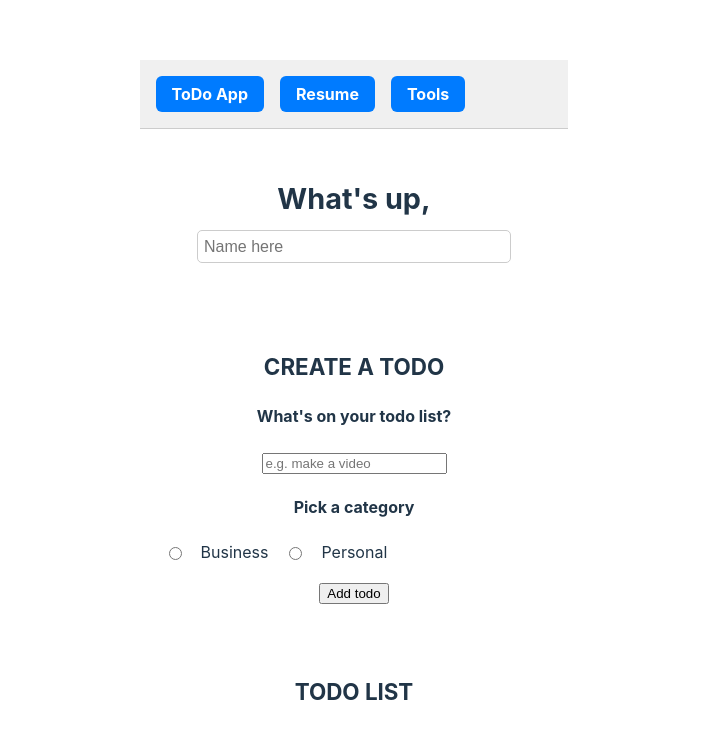
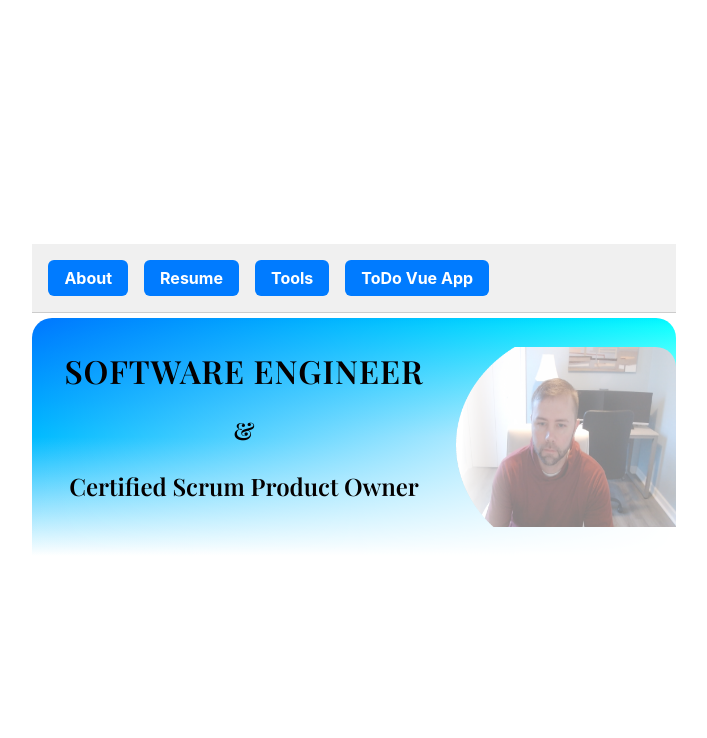
Before and after one commit to bgates284/vue_todo, a Vue app: page / in a window 1280 px wide. Shown: the top 738 px of the page, without its empty margins (286-993 px from the left). Built offline with nearby package versions, Linux system fonts and the light colour scheme; the HTML template or start-up script is replaced by a standard one.

Commit message:
about component

```diff
--- a/src/App.vue
+++ b/src/App.vue
@@ -3,13 +3,15 @@ import { ref } from 'vue'
 import Resume from './components/Resume.vue'
 import ToDo from './components/ToDo.vue'
 import Tools from './components/Tools.vue'
+import About from './components/About.vue'
 
-const currentComponent = ref('ToDo')
+const currentComponent = ref('About')
 
 const components = {
   ToDo,
   Resume,
-  Tools
+  Tools,
+  About
 }
 </script>
 
@@ -17,9 +19,10 @@ const components = {
   <div class="wrapper">
     <!-- This nav is always visible -->
     <nav class="nav-bar">
-      <button @click="currentComponent = 'ToDo'">ToDo App</button>
+      <button @click="currentComponent = 'About'">About</button>
       <button @click="currentComponent = 'Resume'">Resume</button>
       <button @click="currentComponent = 'Tools'">Tools</button>
+      <button @click="currentComponent = 'ToDo'">ToDo Vue App</button>
     </nav>
 
     <!-- Only this changes -->
--- /dev/null
+++ b/src/components/About.vue
@@ -0,0 +1,53 @@
+<template>
+    <div class="image-banner">
+      <div class="banner-text">
+        <h1>Software Engineer</h1>
+        <h2> & </h2>
+        <h2>Certified Scrum Product Owner</h2>
+      </div>
+      <img class="pic" src="/Images/ProfileImage2.png" />
+    </div>
+  </template>
+
+  <style scoped>
+  @import url('https://fonts.googleapis.com/css2?family=Playfair+Display:wght@600&display=swap');
+
+  .image-banner {
+    display: flex;
+    justify-content: space-between;
+    align-items: center;
+    background: linear-gradient(to right, #007bff, #ffffff),
+                linear-gradient(to bottom,#007bff, white);
+    background-blend-mode: overlay;
+    padding: 0rem;
+    width: 100%;
+    /* box-sizing: border-box; */
+    border-top-left-radius: 20px;
+    border-top-right-radius: 20px;
+    overflow: hidden;
+    position: relative;
+    margin-top: 5px;
+  }
+
+  .banner-text {
+    flex: 1;
+    color: rgb(4, 0, 0);
+    font-family: 'Playfair Display', serif;
+    padding: 2rem;
+  }
+
+  .banner-text h1 {
+    font-size: 2rem;
+    margin: 0;
+    line-height: 1.3;
+    text-transform: uppercase;
+    letter-spacing: 1px;
+  }
+
+  .pic {
+    width: 220px;
+    height: 180px;
+    border-top-right-radius: 20px;
+  }
+
+  </style>
--- a/src/components/ToDo.vue
+++ b/src/components/ToDo.vue
@@ -43,6 +43,15 @@ onMounted(() => {
 </script>
 
 <template>
+
+  <div class="tech-blurb">
+    <p>
+      This page is built using <strong>Vue 3</strong> with the <strong>Composition API</strong> for reactive state management,
+      and <strong>scoped CSS</strong> for modular styling. It also uses <strong>Axios</strong> (commented out for now)
+      for potential backend integration, and leverages <strong>localStorage</strong> for client-side persistence
+      of the user's name and todo items.
+    </p>
+  </div>
 
 		<section class="greeting">
 			<h2 class="title">
@@ -92,6 +101,8 @@ onMounted(() => {
 
 </template>
 <style scoped>
+@import url('https://fonts.googleapis.com/css2?family=Playfair+Display:wght@600&display=swap');
+
 .greeting,
 .create-todo,
 .todo-list {
@@ -197,6 +208,25 @@ onMounted(() => {
   background-color: #cc0000;
 }
 
+.tech-blurb {
+  font-family: 'Playfair Display', serif;
+  background: linear-gradient(to right, #f0f0f0, #ffffff);
+  border: 2px solid #dcdcdc;
+  border-radius: 12px;
+  padding: 1.5rem;
+  margin: 1rem auto;
+  max-width: 800px;
+  text-align: center;
+  color: #333;
+  box-shadow: 0 4px 10px rgba(0, 0, 0, 0.05);
+}
+
+.tech-blurb p {
+  margin: 0;
+  font-size: 1.1rem;
+  line-height: 1.6;
+}
+
 /* 🔽 Mobile Responsiveness */
 @media (max-width: 600px) {
   .todo-item {
```
Also changed, not shown: public/Images/ProfileImage2.png (added).
